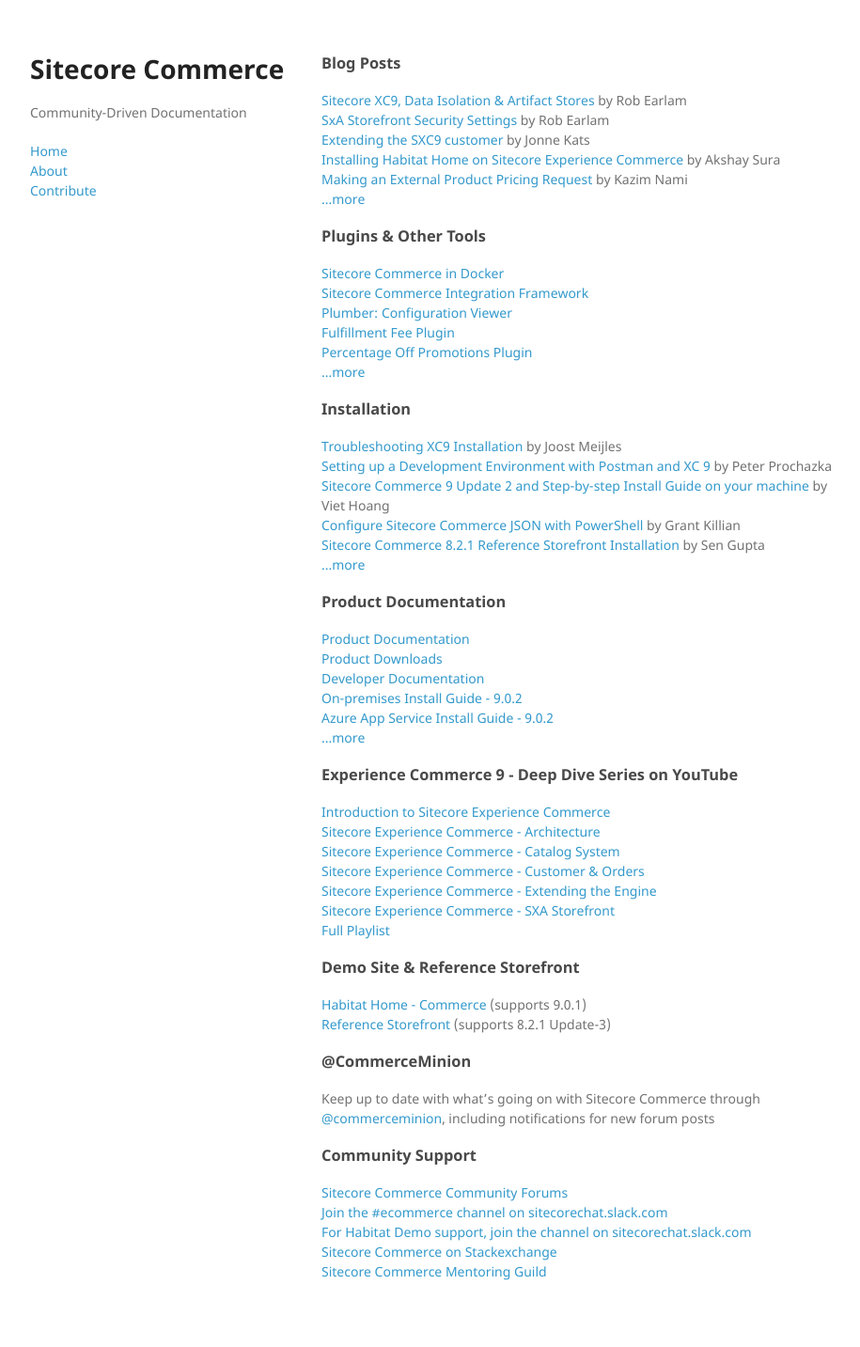
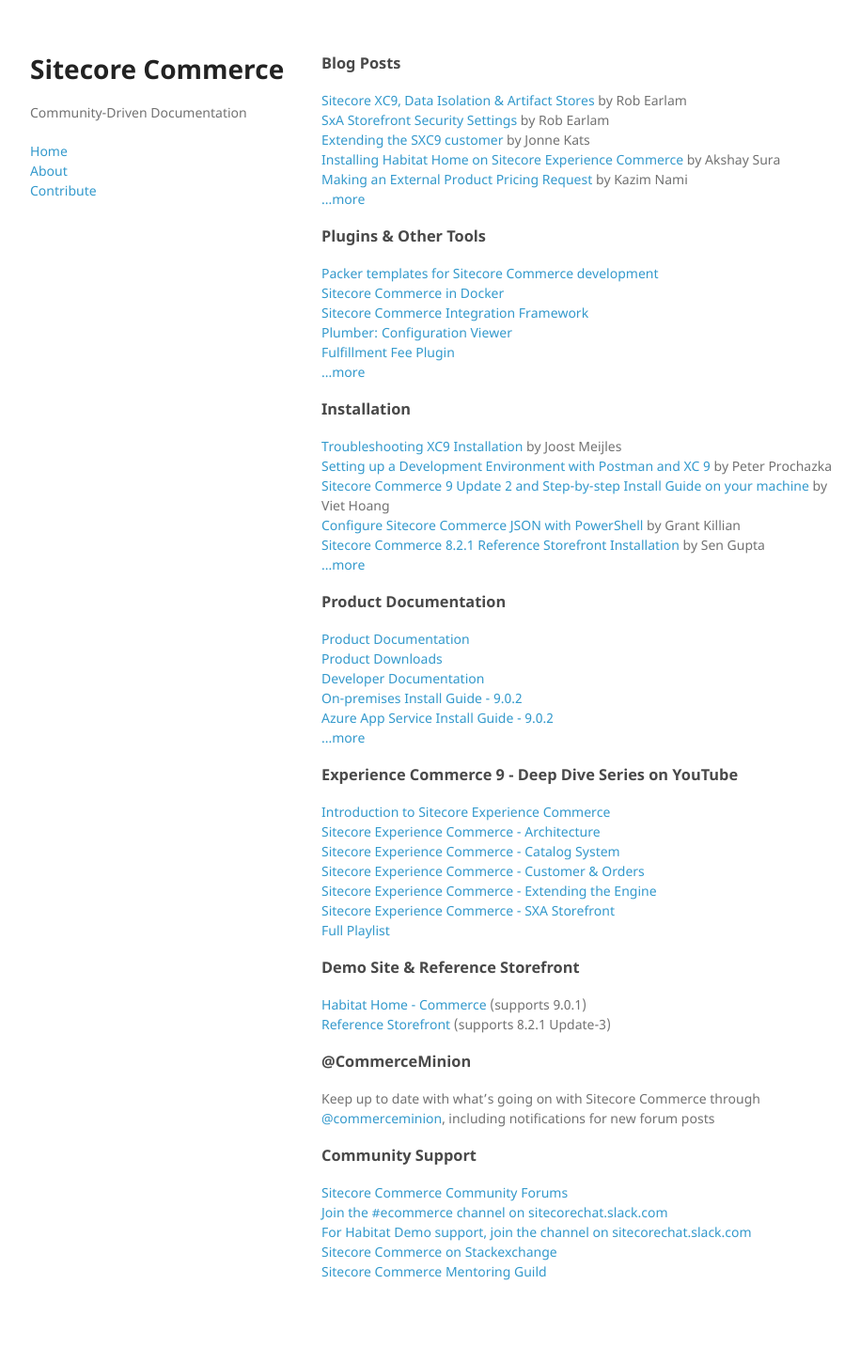
Before and after one commit to CommerceMinion/commerce-community-docs, a Jekyll site: the page built from index.md, in a window 1280 px wide. Shown: the whole page at 94% size, without its empty margins (26-941 px from the left). Built offline with Jekyll 4.4.1, drawn with Linux system fonts in a browser that asks for light colours.

Commit message:
added new tool

```diff
--- a/_data/plugins.yml
+++ b/_data/plugins.yml
@@ -1,3 +1,8 @@
+- name: Packer templates for Sitecore Commerce development
+  link: https://github.com/asmagin/sitecore-packer
+  author: Alex Smagin
+  submitted-by: Kelly Heard
+
 - name: Sitecore Commerce in Docker
   link: https://github.com/avivasolutionsnl/sitecore-commerce-docker
   author: Aviva Solutions
```
